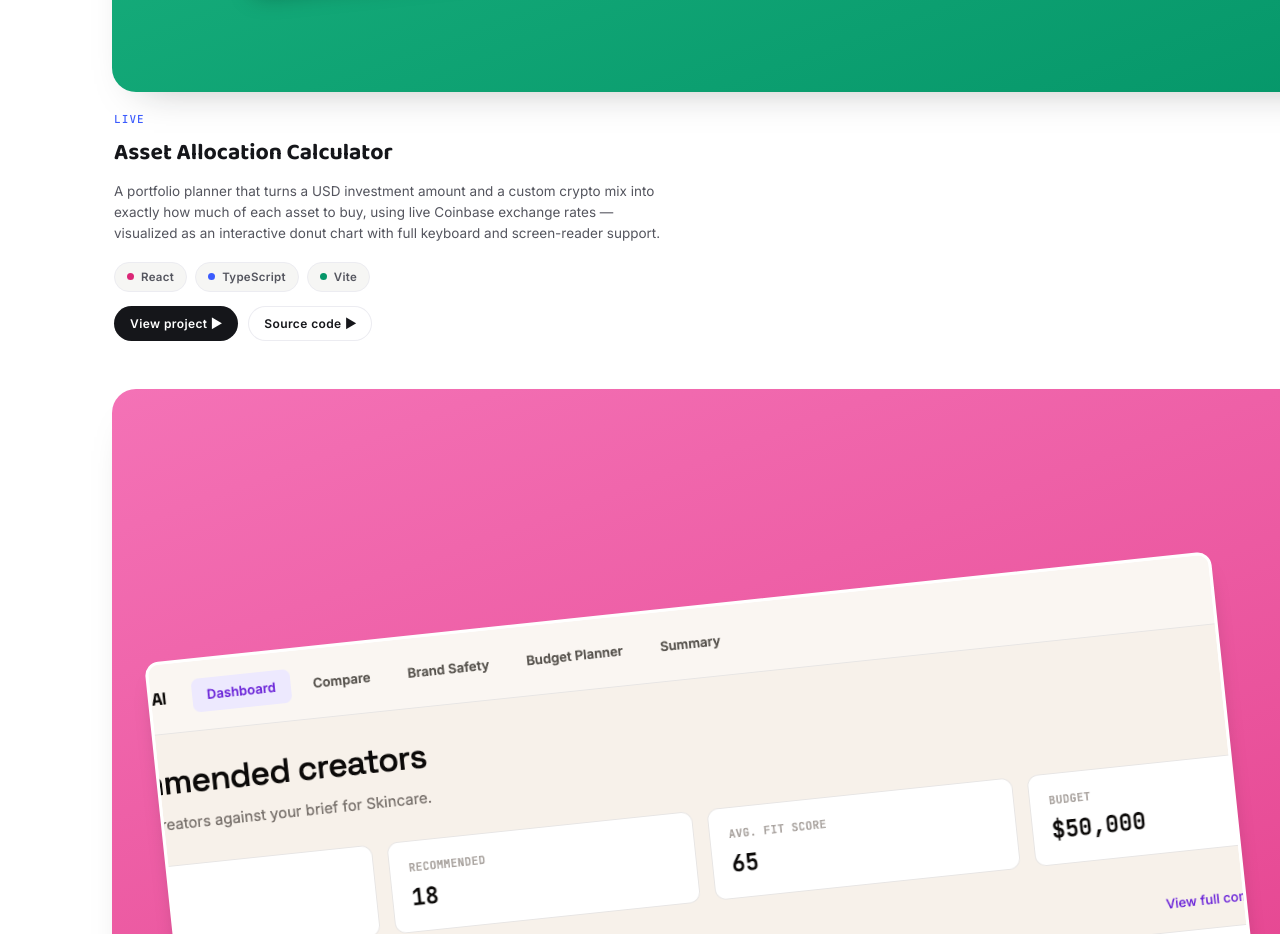
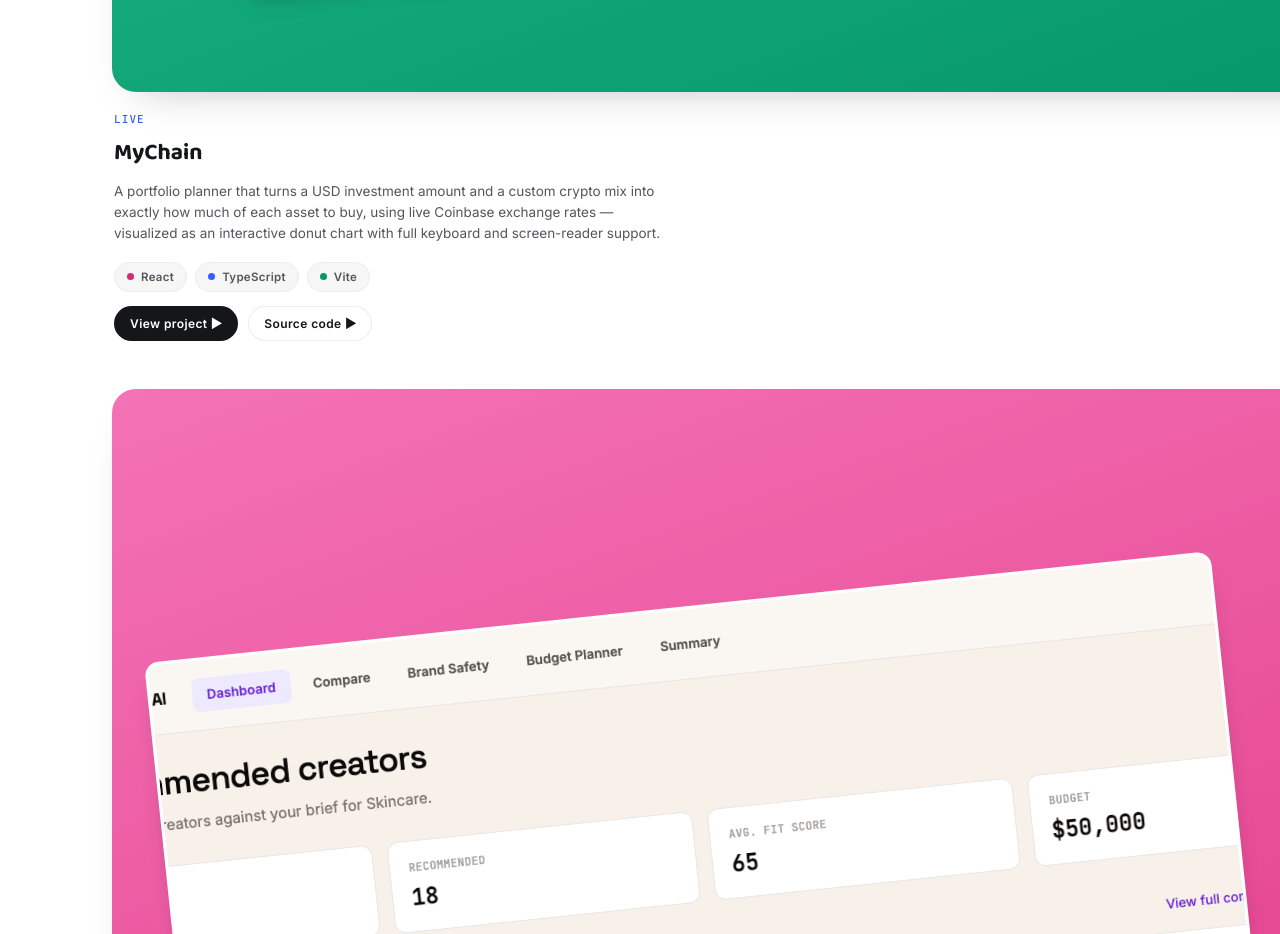
Before and after one commit to kayla-prutti/kayla-prutti.github.io, a React (Vite) app: page / in a window 1280 px wide. Shown: the part 2180-3114 px from the top of the page. Built offline with nearby package versions, Linux system fonts and the light colour scheme.

Commit message:
modify: change project name and id

```diff
--- a/src/components/ProjectsSection.tsx
+++ b/src/components/ProjectsSection.tsx
@@ -21,10 +21,10 @@ type Project = {
 
 const projects: Project[] = [
   {
-    id: "MyChain",
+    id: "my-chain",
     status: "Live",
     folderColor: "green",
-    title: "Asset Allocation Calculator",
+    title: "MyChain",
     description:
       "A portfolio planner that turns a USD investment amount and a custom crypto mix into " +
       "exactly how much of each asset to buy, using live Coinbase exchange rates — visualized " +
```
